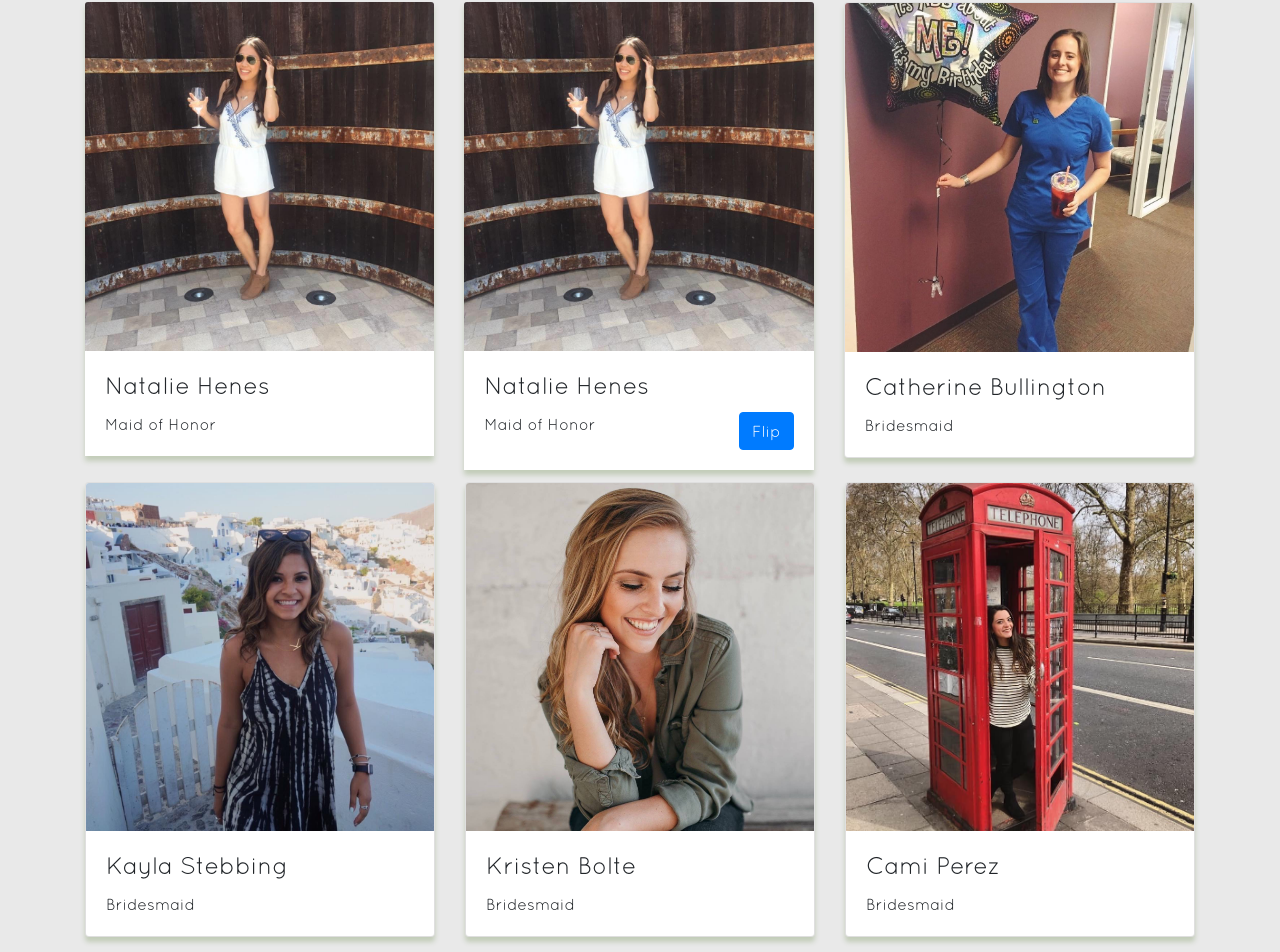
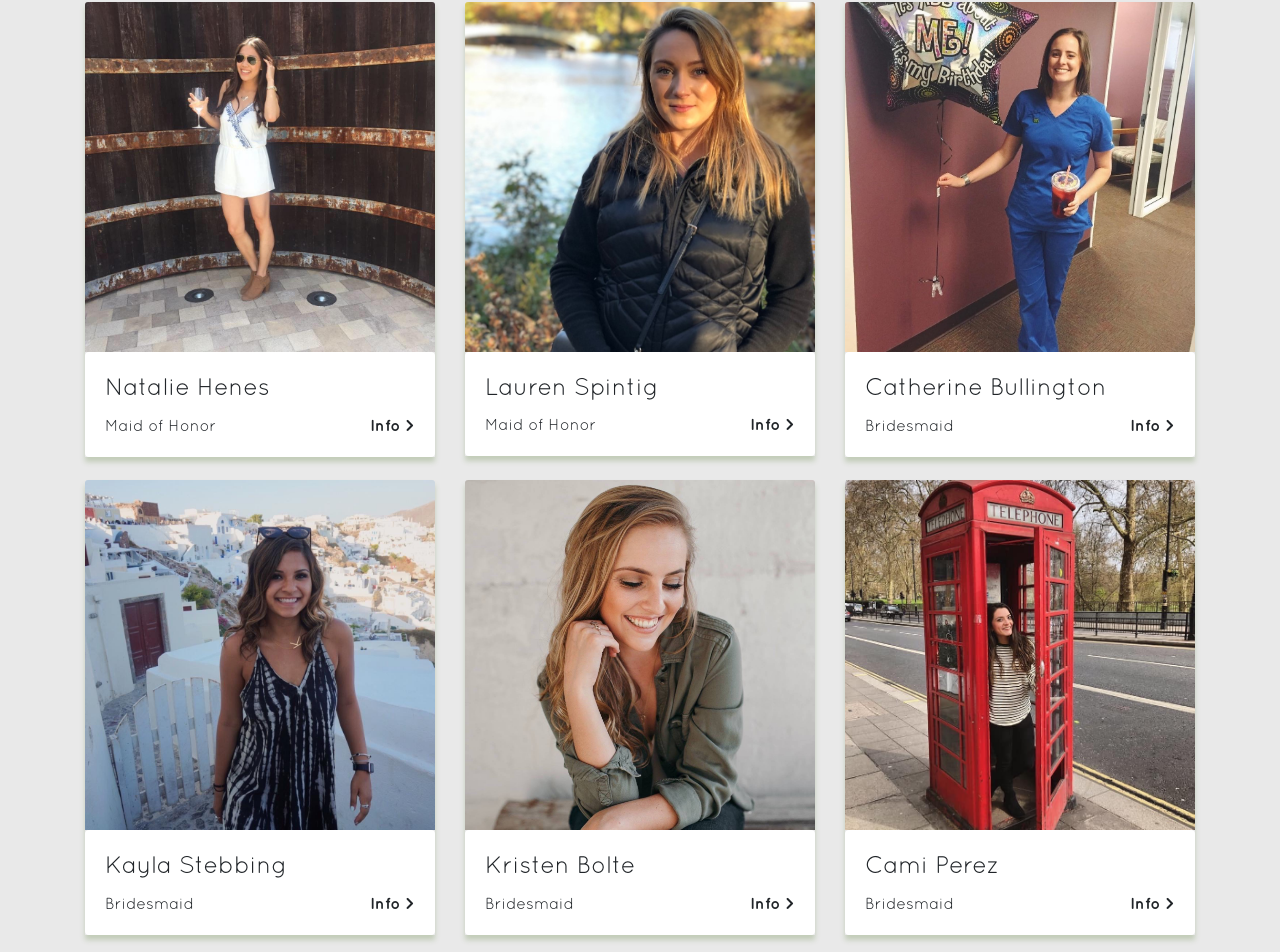
Before and after one commit to KollenDillworth/wedding-web, an Angular app: page /bridal in a window 1280 px wide. Shown: the part 158-1110 px from the top of the page. Built offline with nearby package versions, Linux system fonts and the light colour scheme.

Commit message:
bridesmaid card flip functionality

```diff
--- a/src/app/bridal-page/bridal-page.component.css
+++ b/src/app/bridal-page/bridal-page.component.css
@@ -10,7 +10,13 @@
   box-shadow: 0 0.32rem 0.32rem 0 rgba(0,0,0,.1);
 }
 
+.qs-bold{
+  font-family: 'quicksandbold';
+}
 
+.back-bottom-portion, .front-bottom-portion{
+  border-radius: .25rem;
+}
 
 /* The flip card container - set the width and height to whatever you want. We have added the border property to demonstrate that the flip itself goes out of the box on hover (remove perspective if you don't want the 3D effect */
 .flip-card {
@@ -120,6 +126,11 @@
     height: 345px;
   }
 
+  .backside-text{
+    position: relative;
+    top: 40%;
+  }
+
 }
 
 @media (min-width: 576px) and (max-width: 767.98px) {
@@ -142,6 +153,10 @@
     width: 238px;
     height: 238px;
   }
+  .backside-text{
+    position: relative;
+    top: 20%;
+  }
 }
 
 @media (min-width: 768px) and (max-width: 991.98px) {
@@ -163,6 +178,10 @@
   .pic-wh{
     width: 329px;
     height: 329px;
+  }
+  .backside-text{
+    position: relative;
+    top: 33%;
   }
 }
 
@@ -189,9 +208,17 @@
     width: 289px;
     height: 289px;
   }
+
+  .backside-text{
+    position: relative;
+    top: 30%;
+  }
  }
 
 @media (min-width: 1200px) {
+  .flip-card {
+    height: 454px;
+  }
   .flip-card-back {
     width: 348px;
     height: 454px;
@@ -200,4 +227,17 @@
     width: 348px;
     height: 348px;
   }
+
+  /* .front-bottom-portion{
+    height: 106px;
+  }
+  */
+  .back-bottom-portion{
+    height: 104px;
+  }
+
+  .backside-text{
+    position: relative;
+    top: 40%;
+  }
 }
--- a/src/app/bridal-page/bridal-page.component.html
+++ b/src/app/bridal-page/bridal-page.component.html
@@ -4,78 +4,36 @@
   </div>
   <section class="">
       <div class="card-deck">
-          <!-- <div class="card mb-4 bridal-box-shadow">
-              <img class="card-img-top img-fluid" src="/assets/images/natalie.jpg" alt="Card image cap">
-              <div class="card-body">
-                  <h4 class="card-title">Natalie Henes</h4>
-                  <p class="card-text">Maid of Honor</p>
-              </div>
-          </div> -->
-
-          <!-- <div class="flip-card">
+            <div class="flip-card card mb-4 shove-card" style="background-color: transparent !important; border: 0;">
                     <div class="flip-card-inner">
-                <div class="flip-card-front">
-                    <div class="card mb-4 bridal-box-shadow">
-                        <img class="card-img-top img-fluid" src="/assets/images/natalie.jpg" alt="Card image cap">
-                        <div class="card-body">
-                            <h4 class="card-title">Natalie Henes</h4>
-                            <p class="card-text">Maid of Honor</p>
-                        </div>
-                    </div>
-                </div>
-                <div class="flip-card-back">
-                    <div class="card mb-4 bridal-box-shadow">
-                        <div class="card-img-top pic-wh"></div>
-                        <div class="card-body">
-                            <h4 class="card-title">Natalie Henes</h4>
-                        <p class="card-text">Maid of Honor</p>
-                        </div>
-                    </div>
-                </div>
-              </div>
-          </div> -->
-
-          <!-- <div class="card mb-4">
-            <div class="flip-card" style="background-color: transparent !important; border: 0;">
-                    <div class="flip-card-inner">
-                        <div class="flip-card-front">
+                      <div class="flip-card-front" [ngClass]="{'rotate-card-front': natIndex === 1, '': natIndex === 0}">
                           <div class="bridal-box-shadow">
                               <img class="card-img-top img-fluid" style="background-color: #fff;" src="/assets/images/natalie.jpg" alt="Card image cap">
                               <div class="card-body front-bottom-portion" style="background-color: #fff;">
                                   <h4 class="card-title">Natalie Henes</h4>
-                                    <p class="card-text">Maid of Honor</p>
+                                  <p class="card-text float-left">Maid of Honor</p>
+                                  <div class="text-right qs-bold">
+                                        <a (click)="onNatInfoClick(1)" class="cursor-pointer">Info ></a>
+                                  </div>
+
                               </div>
                           </div>
                       </div>
-                        <div class="flip-card-back">
+                      <div class="flip-card-back" [ngClass]="{'rotate-card-back': natIndex === 1, '': natIndex === 0}">
                           <div class="bridal-box-shadow">
-                                <div class="card-img-top pic-wh" style="background-color: #fff;"></div>
+                              <div class="card-img-top pic-wh pl-3 pr-3 text-center" style="background-color: #fff;">
+                                <p class="backside-text">Teacher by day, world-traveling-foodie by night. Natalie and Cassidy met in the fall of 2013 during their
+                                    sorority big/little, when their big sis took them both as little making them twins forever.
+                                </p>
+
+                              </div>
                               <div class="card-body back-bottom-portion" style="background-color: #fff;">
-                                    <h4 class="card-title">Natalie Henes</h4>
-                                <p class="card-text">Maid of Honor</p>
+                                <h4 class="card-title"></h4>
+                                <p class="card-text float-left"></p>
+                                <br />
+                                <div class="text-right qs-bold">
+                                    <a (click)="onNatInfoClick(0)" class="cursor-pointer">< Back</a>
                                   </div>
-                            </div>
-                        </div>
-                    </div>
-                </div>
-          </div> -->
-          <div class="flip-card card mb-4 shove-card" style="background-color: transparent !important; border: 0;">
-                <div class="flip-card-inner">
-                  <div class="flip-card-front">
-                      <div class="bridal-box-shadow">
-                          <img class="card-img-top img-fluid" style="background-color: #fff;" src="/assets/images/natalie.jpg" alt="Card image cap">
-                          <div class="card-body front-bottom-portion" style="background-color: #fff;">
-                              <h4 class="card-title">Natalie Henes</h4>
-                              <p class="card-text">Maid of Honor</p>
-                          </div>
-                      </div>
-                  </div>
-                  <div class="flip-card-back">
-                      <div class="bridal-box-shadow">
-                          <div class="card-img-top pic-wh" style="background-color: #fff;"></div>
-                          <div class="card-body back-bottom-portion" style="background-color: #fff;">
-                              <h4 class="card-title">Natalie Henes</h4>
-                          <p class="card-text">Maid of Honor</p>
                               </div>
                           </div>
                       </div>
@@ -84,27 +42,32 @@
 
                 <div class="flip-card card mb-4 shove-card" style="background-color: transparent !important; border: 0;">
                     <div class="flip-card-inner">
-                      <div class="flip-card-front" [ngClass]="{'rotate-card-front': tabIndex === 1, '': tabIndex === 0}">
+                      <div class="flip-card-front" [ngClass]="{'rotate-card-front': laurenIndex === 1, '': laurenIndex === 0}">
                           <div class="bridal-box-shadow">
-                              <img class="card-img-top img-fluid" style="background-color: #fff;" src="/assets/images/natalie.jpg" alt="Card image cap">
+                              <img class="card-img-top img-fluid" style="background-color: #fff;" src="/assets/images/lauren.jpg" alt="Card image cap">
                               <div class="card-body front-bottom-portion" style="background-color: #fff;">
-                                  <h4 class="card-title">Natalie Henes</h4>
+                                  <h4 class="card-title">Lauren Spintig</h4>
                                   <p class="card-text float-left">Maid of Honor</p>
-                                  <div class="text-right">
-                                        <button (click)="onTabClick(1)" class="btn btn-primary">Flip</button>
+                                  <div class="text-right qs-bold">
+                                        <a (click)="onLaurenInfoClick(1)" class="cursor-pointer">Info ></a>
                                   </div>
 
                               </div>
                           </div>
                       </div>
-                      <div class="flip-card-back" [ngClass]="{'rotate-card-back': tabIndex === 1, '': tabIndex === 0}">
+                      <div class="flip-card-back" [ngClass]="{'rotate-card-back': laurenIndex === 1, '': laurenIndex === 0}">
                           <div class="bridal-box-shadow">
-                              <div class="card-img-top pic-wh" style="background-color: #fff;"></div>
+                              <div class="card-img-top pic-wh pl-3 pr-3 text-center" style="background-color: #fff;">
+                                <p class="backside-text">Arizona grown, New York City living high school history teacher. Lauren and Cassidy experience middle school, high school and
+                                    college years by each other’s sides - from being roommates to traveling coast to coast their friends for life.
+                                </p>
+                              </div>
                               <div class="card-body back-bottom-portion" style="background-color: #fff;">
-                                <h4 class="card-title">Natalie Henes</h4>
-                                <p class="card-text float-left">Maid of Honor</p>
-                                <div class="text-right">
-                                        <button (click)="onTabClick(0)" class="btn btn-primary">Flip</button>
+                                <h4 class="card-title"></h4>
+                                <p class="card-text float-left"></p>
+                                <br />
+                                <div class="text-right qs-bold">
+                                    <a (click)="onLaurenInfoClick(0)" class="cursor-pointer">< Back</a>
                                   </div>
                               </div>
                           </div>
@@ -114,54 +77,159 @@
 
 
 
+          <div class="w-100 d-none d-sm-block d-lg-none"></div>
 
+          <div class="flip-card card mb-4 shove-card" style="background-color: transparent !important; border: 0;">
+            <div class="flip-card-inner">
+              <div class="flip-card-front" [ngClass]="{'rotate-card-front': catIndex === 1, '': catIndex === 0}">
+                  <div class="bridal-box-shadow">
+                      <img class="card-img-top img-fluid" style="background-color: #fff;" src="/assets/images/catherine.jpg" alt="Card image cap">
+                      <div class="card-body front-bottom-portion" style="background-color: #fff;">
+                          <h4 class="card-title">Catherine Bullington</h4>
+                          <p class="card-text float-left">Bridesmaid</p>
+                          <div class="text-right qs-bold">
+                                <a (click)="onCatInfoClick(1)" class="cursor-pointer">Info ></a>
+                          </div>
+
+                      </div>
+                  </div>
+              </div>
+              <div class="flip-card-back" [ngClass]="{'rotate-card-back': catIndex === 1, '': catIndex === 0}">
+                  <div class="bridal-box-shadow">
+                      <div class="card-img-top pic-wh pl-3 pr-3 text-center" style="background-color: #fff;">
+                        <p class="backside-text">Introduced by Natalie, Catherine and Cassidy met during sorority recruitment practice, shared the line during flag football
+                             season and share a love for Disney these ladies
+                        </p>
+                      </div>
+                      <div class="card-body back-bottom-portion" style="background-color: #fff;">
+                        <h4 class="card-title"></h4>
+                        <p class="card-text float-left"></p>
+                        <br />
+                        <div class="text-right qs-bold">
+                            <a (click)="onCatInfoClick(0)" class="cursor-pointer">< Back</a>
+                          </div>
+                      </div>
+                  </div>
+              </div>
+            </div>
+        </div>
+
+          <div class="w-100 d-none d-lg-block"><!-- wrap every 3 on md--></div>
+
+          <div class="flip-card card mb-4 shove-card" style="background-color: transparent !important; border: 0;">
+            <div class="flip-card-inner">
+              <div class="flip-card-front" [ngClass]="{'rotate-card-front': kaylaIndex === 1, '': kaylaIndex === 0}">
+                  <div class="bridal-box-shadow">
+                      <img class="card-img-top img-fluid" style="background-color: #fff;" src="/assets/images/kayla.jpg" alt="Card image cap">
+                      <div class="card-body front-bottom-portion" style="background-color: #fff;">
+                          <h4 class="card-title">Kayla Stebbing</h4>
+                          <p class="card-text float-left">Bridesmaid</p>
+                          <div class="text-right qs-bold">
+                                <a (click)="onKaylaInfoClick(1)" class="cursor-pointer">Info ></a>
+                          </div>
+
+                      </div>
+                  </div>
+              </div>
+              <div class="flip-card-back" [ngClass]="{'rotate-card-back': kaylaIndex === 1, '': kaylaIndex === 0}">
+                  <div class="bridal-box-shadow">
+                      <div class="card-img-top pic-wh pl-3 pr-3 text-center" style="background-color: #fff;">
+                        <p class="backside-text">
+                            placeholder text
+                        </p>
+                      </div>
+                      <div class="card-body back-bottom-portion" style="background-color: #fff;">
+                        <h4 class="card-title"></h4>
+                        <p class="card-text float-left"></p>
+                        <br />
+                        <div class="text-right qs-bold">
+                            <a (click)="onKaylaInfoClick(0)" class="cursor-pointer">< Back</a>
+                          </div>
+                      </div>
+                  </div>
+              </div>
+            </div>
+        </div>
+
+        <div class="w-100 d-none d-sm-block d-lg-none"></div>
+
+        <div class="flip-card card mb-4 shove-card" style="background-color: transparent !important; border: 0;">
+            <div class="flip-card-inner">
+              <div class="flip-card-front" [ngClass]="{'rotate-card-front': kristenIndex === 1, '': kristenIndex === 0}">
+                  <div class="bridal-box-shadow">
+                      <img class="card-img-top img-fluid" style="background-color: #fff;" src="/assets/images/kristen.JPG" alt="Card image cap">
+                      <div class="card-body front-bottom-portion" style="background-color: #fff;">
+                          <h4 class="card-title">Kristen Bolte</h4>
+                          <p class="card-text float-left">Bridesmaid</p>
+                          <div class="text-right qs-bold">
+                                <a (click)="onKristenInfoClick(1)" class="cursor-pointer">Info ></a>
+                          </div>
+
+                      </div>
+                  </div>
+              </div>
+              <div class="flip-card-back" [ngClass]="{'rotate-card-back': kristenIndex === 1, '': kristenIndex === 0}">
+                  <div class="bridal-box-shadow">
+                      <div class="card-img-top pic-wh pl-3 pr-3 text-center" style="background-color: #fff;">
+                        <p class="backside-text">
+                            placeholder text
+                        </p>
+                      </div>
+                      <div class="card-body back-bottom-portion" style="background-color: #fff;">
+                        <h4 class="card-title"></h4>
+                        <p class="card-text float-left"></p>
+                        <br />
+                        <div class="text-right qs-bold">
+                            <a (click)="onKristenInfoClick(0)" class="cursor-pointer">< Back</a>
+                          </div>
+                      </div>
+                  </div>
+              </div>
+            </div>
+        </div>
+
+        <div class="flip-card card mb-4 shove-card" style="background-color: transparent !important; border: 0;">
+            <div class="flip-card-inner">
+              <div class="flip-card-front" [ngClass]="{'rotate-card-front': camiIndex === 1, '': camiIndex === 0}">
+                  <div class="bridal-box-shadow">
+                      <img class="card-img-top img-fluid" style="background-color: #fff;" src="/assets/images/cami.jpg" alt="Card image cap">
+                      <div class="card-body front-bottom-portion" style="background-color: #fff;">
+                          <h4 class="card-title">Cami Perez</h4>
+                          <p class="card-text float-left">Bridesmaid</p>
+                          <div class="text-right qs-bold">
+                                <a (click)="onCamiInfoClick(1)" class="cursor-pointer">Info ></a>
+                          </div>
+
+                      </div>
+                  </div>
+              </div>
+              <div class="flip-card-back" [ngClass]="{'rotate-card-back': camiIndex === 1, '': camiIndex === 0}">
+                  <div class="bridal-box-shadow">
+                      <div class="card-img-top pic-wh pl-3 pr-3 text-center" style="background-color: #fff;">
+                        <p class="backside-text">
+                            placeholder text
+                        </p>
+                      </div>
+                      <div class="card-body back-bottom-portion" style="background-color: #fff;">
+                        <h4 class="card-title"></h4>
+                        <p class="card-text float-left"></p>
+                        <br />
+                        <div class="text-right qs-bold">
+                            <a (click)="onCamiInfoClick(0)" class="cursor-pointer">< Back</a>
+                          </div>
+                      </div>
+                  </div>
+              </div>
+            </div>
+        </div>
 
           <!-- <div class="card mb-4 bridal-box-shadow">
-              <img class="card-img-top img-fluid" src="/assets/images/lauren.jpg" alt="Card image cap">
-              <div class="card-body">
-                  <h4 class="card-title">Lauren Spintig</h4>
-                  <p class="card-text">Maid of Honor</p>
-              </div>
-          </div> -->
-
-
-          <div class="w-100 d-none d-sm-block d-lg-none"></div>
-          <!-- <div class="w-100 d-none d-sm-block d-md-none"></div> -->
-          <div class="card mb-4 bridal-box-shadow">
-              <img class="card-img-top img-fluid" src="/assets/images/catherine.jpg" alt="Card image cap">
-              <div class="card-body">
-                  <h4 class="card-title">Catherine Bullington</h4>
-                  <p class="card-text">Bridesmaid</p>
-              </div>
-          </div>
-          <div class="w-100 d-none d-lg-block"><!-- wrap every 3 on md--></div>
-          <div class="card mb-4 bridal-box-shadow">
-              <img class="card-img-top img-fluid" src="/assets/images/kayla.jpg" alt="Card image cap">
-              <div class="card-body">
-                  <h4 class="card-title">Kayla Stebbing</h4>
-                  <p class="card-text">Bridesmaid</p>
-              </div>
-          </div>
-          <!-- <div class="w-100 d-none d-sm-block d-lg-none"></div>
-           <div class="w-100 d-none d-lg-block d-xl-none"></div> -->
-           <div class="w-100 d-none d-sm-block d-lg-none"></div>
-          <div class="card mb-4 bridal-box-shadow">
-              <img class="card-img-top img-fluid" src="/assets/images/kristen.JPG" alt="Card image cap">
-              <div class="card-body">
-                  <h4 class="card-title">Kristen Bolte</h4>
-                  <p class="card-text">Bridesmaid</p>
-              </div>
-          </div>
-          <!-- <div class="w-100 d-none d-xl-block"></div> -->
-          <div class="card mb-4 bridal-box-shadow">
               <img class="card-img-top img-fluid" src="/assets/images/cami.jpg" alt="Card image cap">
               <div class="card-body">
                   <h4 class="card-title">Cami Perez</h4>
                   <p class="card-text">Bridesmaid</p>
               </div>
-          </div>
-          <!-- <div class="w-100 d-none d-sm-block d-md-none"></div>
-          <div class="w-100 d-none d-md-block d-lg-none"></div> -->
+          </div> -->
       </div>
   </section>
   <div class="text-center">
--- a/src/app/bridal-page/bridal-page.component.ts
+++ b/src/app/bridal-page/bridal-page.component.ts
@@ -7,14 +7,39 @@ import { Component, OnInit } from '@angular/core';
 })
 export class BridalPageComponent implements OnInit {
 
-  tabIndex = 0;
+  natIndex = 0;
+  laurenIndex = 0;
+  catIndex = 0;
+  kaylaIndex = 0;
+  kristenIndex = 0;
+  camiIndex = 0;
   constructor() { }
 
   ngOnInit() {
   }
 
-  onTabClick(index){
-    this.tabIndex = index;
+  onNatInfoClick(index){
+    this.natIndex = index;
+  }
+
+  onLaurenInfoClick(index){
+    this.laurenIndex = index;
+  }
+
+  onCatInfoClick(index){
+    this.catIndex = index;
+  }
+
+  onKaylaInfoClick(index){
+    this.kaylaIndex = index;
+  }
+
+  onKristenInfoClick(index){
+    this.kristenIndex = index;
+  }
+
+  onCamiInfoClick(index){
+    this.camiIndex = index;
   }
 
 }
--- a/src/styles.css
+++ b/src/styles.css
@@ -11,6 +11,10 @@ body{
     background-color: #e9e9e9 !important;
 }
 
+.cursor-pointer{
+    cursor: pointer;
+}
+
 @font-face {
     font-family: quicksand;
     src: url(assets/fonts/Quicksand-Regular.otf) format("opentype");
```
Lines whose indentation alone changed are shown as unchanged.
